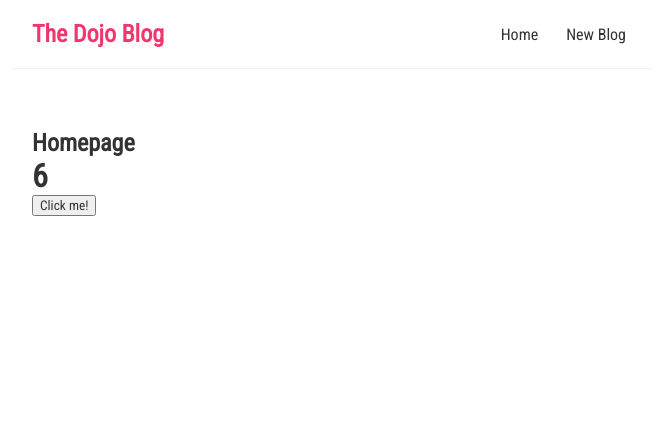
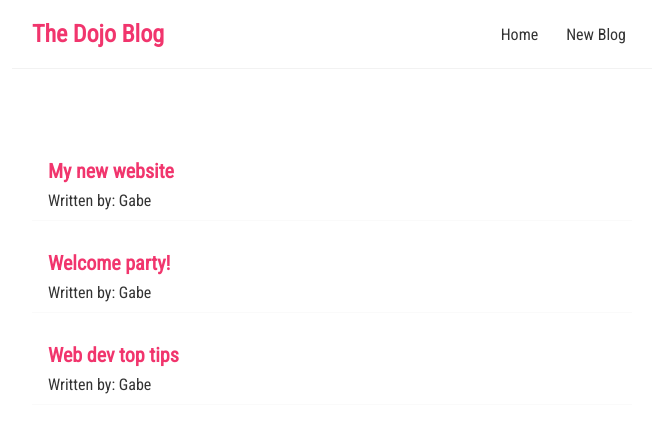
Before and after one commit to gabesmith08/Blog, a React (Create React App) app: page / in a window 1280 px wide. Shown: the top 432 px of the page, without its empty margins (308-964 px from the left). Built offline with nearby package versions, Linux system fonts and the light colour scheme; the HTML template or start-up script is replaced by a standard one.

Commit message:
small edits

```diff
--- a/src/Home.js
+++ b/src/Home.js
@@ -1,17 +1,20 @@
 import { useState } from "react";
 
 const Home = () => {
-    const [number, setNumber] = useState(6);
-
-    const handleClick = () => {
-        setNumber(Math.round(Math.random() * 45))
-    }
+    const [blogs, setBlogs] = useState([
+        { title: 'My new website', body: 'wadup', author: 'Gabe', id: 1 },
+        { title: 'Welcome party!', body: 'hey der', author: 'Gabe', id: 2 },
+        { title: 'Web dev top tips', body: 'yooo', author: 'Gabe', id: 3 },
+    ]);
 
     return (
         <div className="home">
-            <h2>Homepage</h2>
-            <h1>{number}</h1>
-            <button onClick={() => handleClick()}>Click me!</button>
+            {blogs.map((blog) => (
+                <div className="blog-preview" key={blog.id}>
+                    <h2>{ blog.title }</h2>
+                    <p>Written by: { blog.author}</p>
+                </div>
+            ))}
         </div>
      );
 }
--- a/src/index.css
+++ b/src/index.css
@@ -1,5 +1,4 @@
 @import url('https://fonts.googleapis.com/css2?family=Roboto+Condensed&display=swap');
-
 
 * {
   margin: 0;
@@ -39,3 +38,20 @@
   margin: 40px auto;
   padding: 20px;
 }
+
+/* blog previews and list */
+.blog-preview {
+  padding: 10px 16px;
+  margin: 20px 0;
+  border-bottom: 1px solid #fafafa;
+}
+
+.blog-preview:hover {
+  box-shadow: 1px 3px 5px rgba(0, 0, 0, 0.1)
+}
+
+.blog-preview h2 {
+  font-size: 20px;
+  color: #f1356d;
+  margin-bottom: 8px;
+}
```
